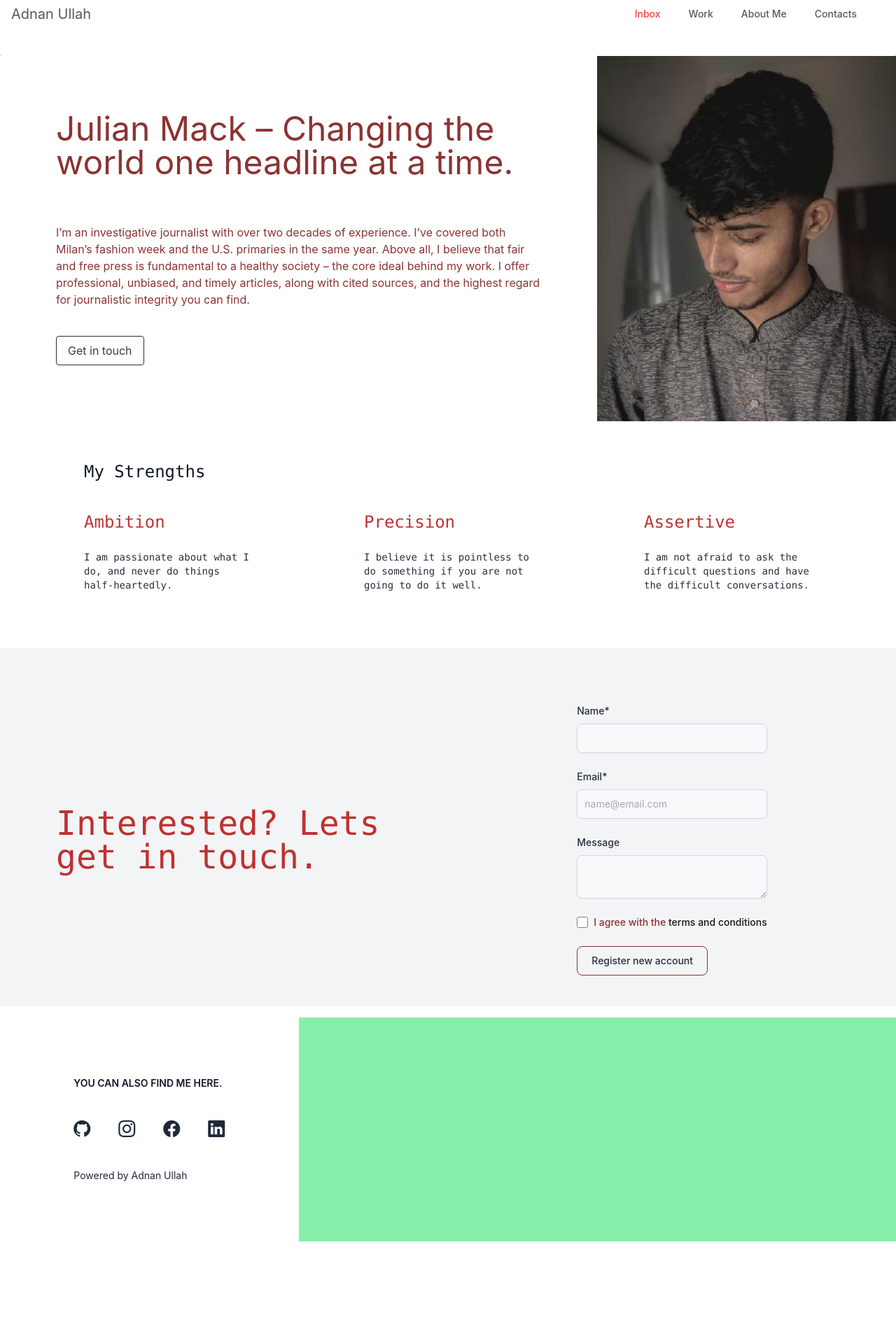
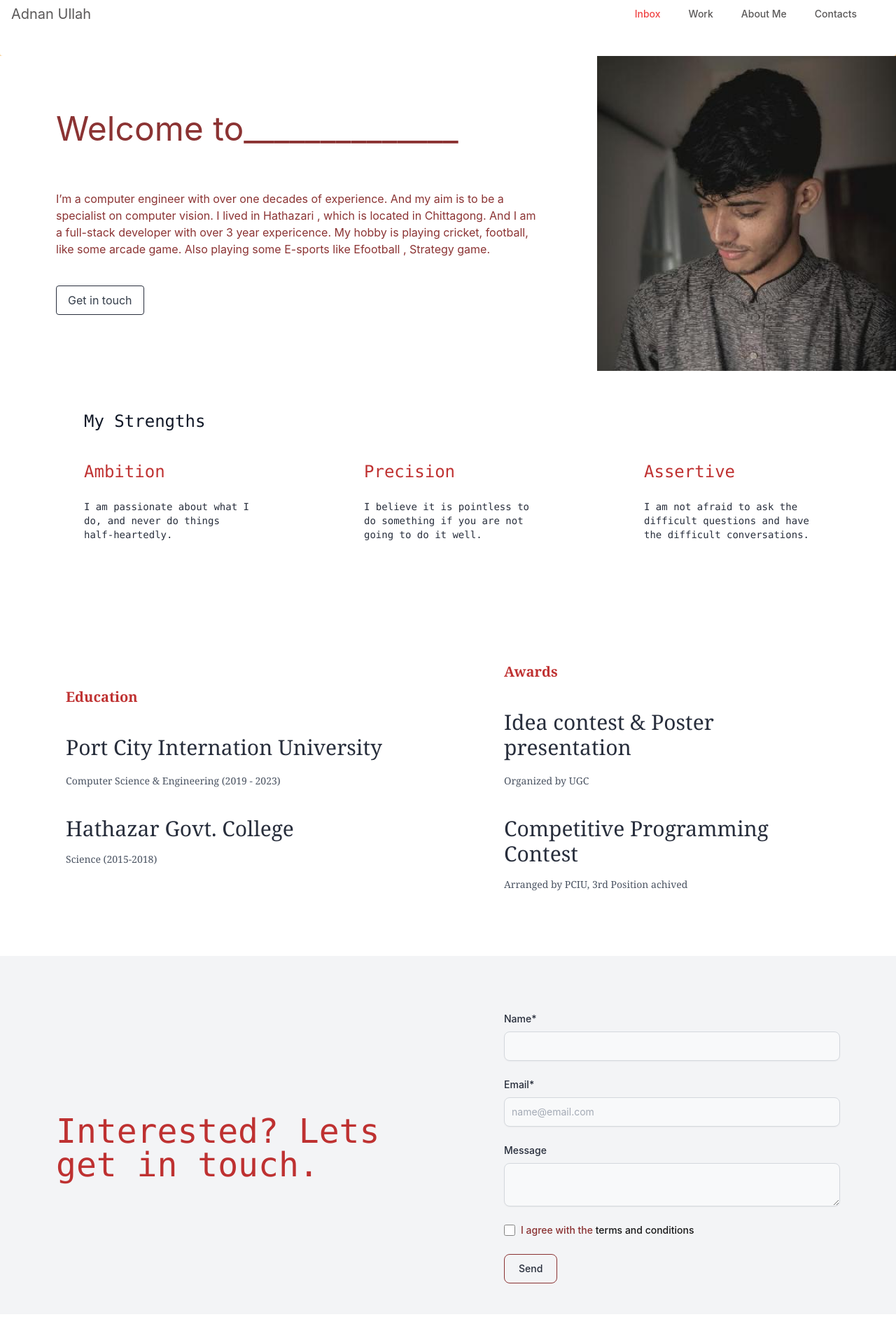
Before and after one commit to adnan-ullah/nextjs-mainstructer, a Next.js app: page / in a window 1280 px wide. Shown: the part 40-1932 px from the top of the page at 70% size. Before the commit the page ends 1814 px from the top, so only its background shows below. Built offline with nearby package versions, Linux system fonts and the light colour scheme.

Commit message:
Fix bad repo

```diff
--- a/components/Footers.js
+++ b/components/Footers.js
@@ -8,8 +8,8 @@ export default function Footers() {
     <div id={styles.root} className='w-full bg-white'>
         <div className="grid grid-cols-3 ">
           <div className="left-container p-10 h-80 w-full grid place-content-center">
-           <h1 className="text-sm text-gray-900 font-semibold ">YOU CAN ALSO FIND ME HERE.</h1>
-            <ul className="mt-10 space-x-10 flex ">
+           <h1 className="text-xs md:text-sm w-24 md:w-full text-gray-600 font-semibold ">YOU CAN ALSO FIND ME HERE.</h1>
+            <ul className="md:mt-10 md:flex md:space-x-10 md:space-y-0 space-y-3 inline ">
               <li>
               <Link href='https://github.com/adnan-ullah/'>
                 <a ><i className="bi bi-github text-gray-800 text-2xl hover:text-black"></i></a>
@@ -34,7 +34,7 @@ export default function Footers() {
             <p className="mt-10 text-gray-800 text-sm">Powered by Adnan Ullah</p>
 
           </div>
-          <div className="right-container bg-green-300 col-span-2 w-full">
+          <div className="right-container  bg-cyan-200 col-span-2 w-full">
 
           </div>
 
--- a/components/HomeComponets/FormComponent.js
+++ b/components/HomeComponets/FormComponent.js
@@ -63,7 +63,7 @@ export default function FormComponent() {
         type="submit"
         className="text-gray-900 bg-transparent hover:bg-green-300 border-red-900 border focus:ring-4 focus:outline-none focus:ring-gray-300 font-medium rounded-lg text-sm px-5 py-2.5 text-center dark:bg-blue-600 dark:hover:bg-blue-700 dark:focus:ring-blue-800"
       >
-        Register new account
+        Send
       </button>
     </form>
   );
--- /dev/null
+++ b/components/HomeComponets/Intro.js
@@ -0,0 +1,45 @@
+import Image from 'next/image'
+import React from 'react'
+
+export default function Intro() {
+  return (
+
+         <div className=" relative ">
+          <div className=" grid  grid-cols-3">
+            <div className=" opacity-90 col-span-2 ">
+              <div className=" h-full grid place-items-center p-10 ">
+                <div className="container h-full  p-10">
+                  <p className="text-red-900 text-5xl  inline">
+                    Welcome to______________
+                  </p>
+                  <p className="text-red-900 text-1xl mt-16">
+                    I’m a computer engineer with over one decades of
+                    experience. And my aim is to be a specialist on computer vision. I lived in Hathazari , which is located in Chittagong.
+                    And I am a full-stack developer with over 3 year expericence. My hobby is playing cricket, football, like some arcade game.
+                    Also playing some E-sports like Efootball , Strategy game.
+                  </p>
+
+                  <button className="mt-10 bg-transparent  border border-gray-900 hover:bg-gray-200 text-gray-800 py-2 px-4 rounded inline-flex justify-end items-center">
+                    <span>Get in touch</span>
+                  </button>
+                </div>
+              </div>
+            </div>
+
+            <div className="block bg-white grid-cols-1">
+              <div className="hidden w-full h-full relative md:block md:w-full">
+                <Image
+
+                  alt="adnan"
+                  src="/adnan.jpg"
+                  layout="fill"
+                  objectFit="cover"
+                />
+              </div>
+            </div>
+          </div>
+        </div>
+
+
+  )
+}
--- a/components/HomeComponets/MainPage.js
+++ b/components/HomeComponets/MainPage.js
@@ -1,49 +1,13 @@
 import Image from "next/image";
 import React from "react";
-import FormComponent from '../HomeComponets/FormComponent'
+import FormComponent from "../HomeComponets/FormComponent";
+import Intro from "./Intro";
 
 export default function MainPage() {
   return (
     <div className="randomBox h-auto w-full text-green-300">
       <div className="flex flex-col">
-        <div className=" relative ">
-          <div className=" grid  grid-cols-3">
-            <div className=" opacity-90 col-span-2">
-              <div className=" h-full grid place-items-center p-10">
-                <div className="container h-full  p-10">
-                  <p className="text-red-900 text-5xl  inline">
-                    Julian Mack – Changing the world one headline at a time.
-                  </p>
-                  <p className="text-red-900 text-1xl mt-16">
-                    I’m an investigative journalist with over two decades of
-                    experience. I’ve covered both Milan’s fashion week and the
-                    U.S. primaries in the same year. Above all, I believe that
-                    fair and free press is fundamental to a healthy society –
-                    the core ideal behind my work. I offer professional,
-                    unbiased, and timely articles, along with cited sources, and
-                    the highest regard for journalistic integrity you can find.
-                  </p>
-
-                  <button className="mt-10 bg-transparent  border border-gray-900 hover:bg-gray-200 text-gray-800 py-2 px-4 rounded inline-flex justify-end items-center">
-                    <span>Get in touch</span>
-                  </button>
-                </div>
-              </div>
-            </div>
-
-            <div className="bg-white grid-cols-1">
-              <div className="w-full h-full relative">
-                <Image
-                  alt="adnan"
-                  src="/adnan.jpg"
-                  layout="fill"
-                  objectFit="cover"
-                />
-              </div>
-            </div>
-          </div>
-        </div>
-
+        <Intro />
 
         <div className="p-10">
           <div className="relative mt-4 mx-20  ">
@@ -51,12 +15,15 @@ export default function MainPage() {
           </div>
 
           <div className="relative">
-          <div className="grid  grid-cols-3 p-0 m-0">
+            <div className="grid  md:grid-cols-3 p-0 m-0">
               <div className=" opacity-90 col-span-1">
                 <div className="  grid place-items-center mx-10">
                   <div className="container  p-10">
                     <p className="text-red-700 font-mono text-2xl">Ambition</p>
-                  <p className="mt-6 text-gray-900 font-mono font-thin text-sm">I am passionate about what I do, and never do things half-heartedly.</p>
+                    <p className="mt-6 text-gray-900 font-mono font-thin text-sm">
+                      I am passionate about what I do, and never do things
+                      half-heartedly.
+                    </p>
                   </div>
                 </div>
               </div>
@@ -64,7 +31,10 @@ export default function MainPage() {
                 <div className=" grid place-items-center mx-10">
                   <div className="container  p-10">
                     <p className="text-red-700 font-mono text-2xl">Precision</p>
-                  <p className="mt-6 text-gray-900 font-mono font-thin text-sm">I believe it is pointless to do something if you are not going to do it well. </p>
+                    <p className="mt-6 text-gray-900 font-mono font-thin text-sm">
+                      I believe it is pointless to do something if you are not
+                      going to do it well.{" "}
+                    </p>
                   </div>
                 </div>
               </div>
@@ -72,7 +42,10 @@ export default function MainPage() {
                 <div className="  grid place-items-center mx-10">
                   <div className="container  p-10">
                     <p className="text-red-700 font-mono text-2xl">Assertive</p>
-                  <p className="mt-6 text-gray-900 font-mono font-thin text-sm">I am not afraid to ask the difficult questions and have the difficult conversations.</p>
+                    <p className="mt-6 text-gray-900 font-mono font-thin text-sm">
+                      I am not afraid to ask the difficult questions and have
+                      the difficult conversations.
+                    </p>
                   </div>
                 </div>
               </div>
@@ -80,18 +53,76 @@ export default function MainPage() {
           </div>
         </div>
 
-        <div className="bg-gray-100 relative  items-start">
-          <div className=" grid h-128 grid-cols-2">
+        <div className=" relative  items-start">
+          <div className=" grid h-128 grid-cols-2 ">
 
-            <div className="opacity-90 p-10  grid place-content-center">
-            <div className="container p-10">
-                  <p className="text-red-700 font-mono text-5xl">Interested? Lets get in touch.</p>
+            <div className=" opacity-90  grid place-content-center">
+              <div className="container p-10 m-0">
+                <p className="text-red-700 font-serif font-bold text-xl top-0">
+                  Education
+                </p>
+                <div className="mt-10">
+                  <p className="text-gray-900 font-serif font-normal text-3xl">
+                    Port City Internation University
+                  </p>
+                  <p className="text-gray-700 font-serif font-light text-sm mt-5">
+                    Computer Science {'&'} Engineering (2019 - 2023)
+                  </p>
+                </div>
+                <div className="mt-10">
+                  <p className="text-gray-900 font-serif font-normal text-3xl">
+                    Hathazar Govt. College
+                  </p>
+                  <p className="text-gray-700 font-serif font-light text-sm mt-4">
+                    Science (2015-2018)
+                  </p>
+                </div>
               </div>
             </div>
 
+
             <div className=" opacity-90 p-10  grid place-content-center">
               <div className="container p-10">
-              <FormComponent/>
+              <p className="text-red-700 font-serif font-bold text-xl top-0">
+                  Awards
+                </p>
+                <div className="mt-10">
+                  <p className="text-gray-900 font-serif font-normal text-3xl">
+                    Idea contest {'&'} Poster presentation
+                  </p>
+                  <p className="text-gray-700 font-serif font-light text-sm mt-5">
+                    Organized by UGC
+                  </p>
+                </div>
+                <div className="mt-10">
+                  <p className="text-gray-900 font-serif font-normal text-3xl">
+                    Competitive Programming Contest
+                  </p>
+                  <p className="text-gray-700 font-serif font-light text-sm mt-4">
+                    Arranged by PCIU, 3rd Position achived
+                  </p>
+                </div>
+              </div>
+            </div>
+          </div>
+        </div>
+
+        <div className="bg-gray-100 relative  items-start">
+          <div className=" grid h-128 md:grid-cols-2">
+            <div className="hidden md:block opacity-90 p-10   place-content-center">
+              <div className="container p-10">
+                <p className="text-red-700 font-mono text-5xl">
+                  Interested? Lets get in touch.
+                </p>
+              </div>
+            </div>
+
+            <div className="md:block opacity-90 md:p-10  grid place-content-center">
+              <div className="container p-10">
+              <p className="text-red-700 font-mono mb-5 text-1xl md:hidden">
+                  Interested? Lets get in touch.
+                </p>
+                <FormComponent />
               </div>
             </div>
           </div>
--- a/styles/Home.module.css
+++ b/styles/Home.module.css
@@ -7,6 +7,7 @@
   flex-direction: column;
   align-items: center;
   height: fit-content;
+
 
 }
 
```
Also changed, not shown: pages/index.js (line endings or trailing spaces). Lines whose indentation alone changed are shown as unchanged.
